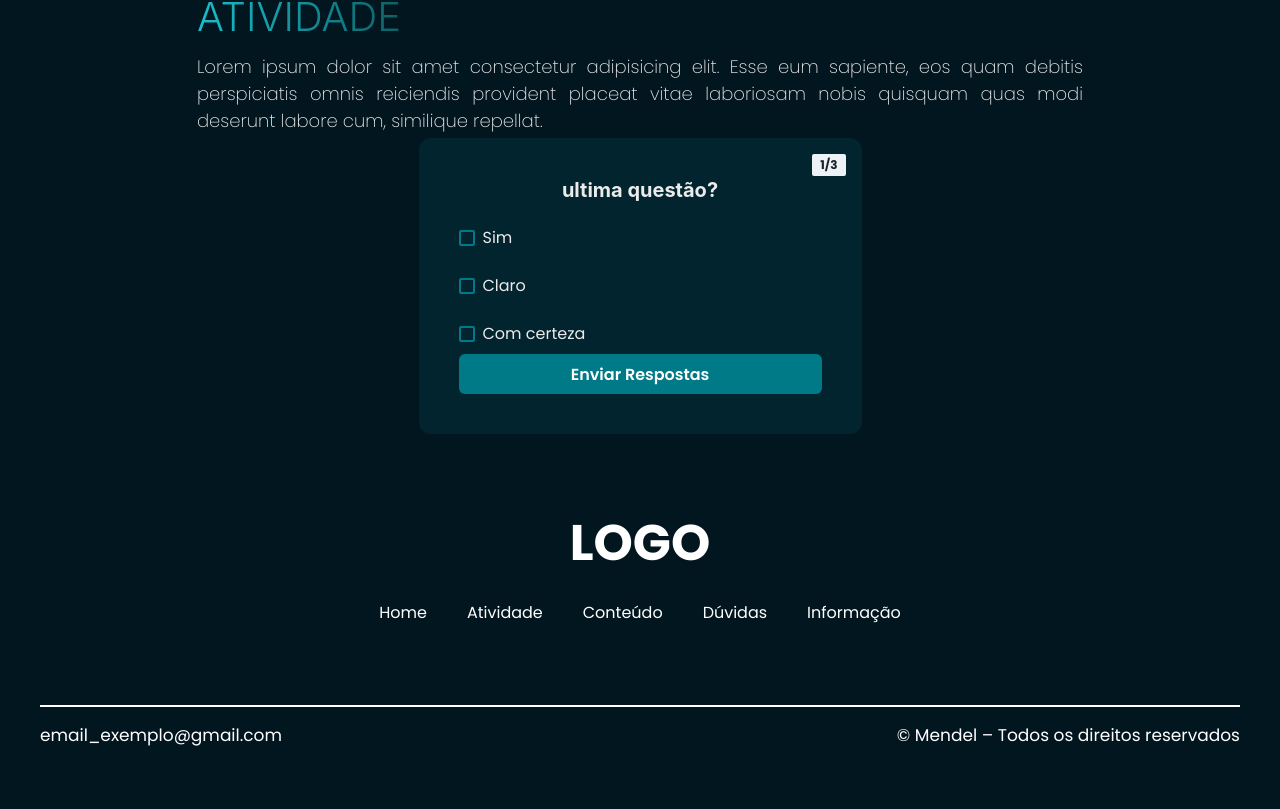
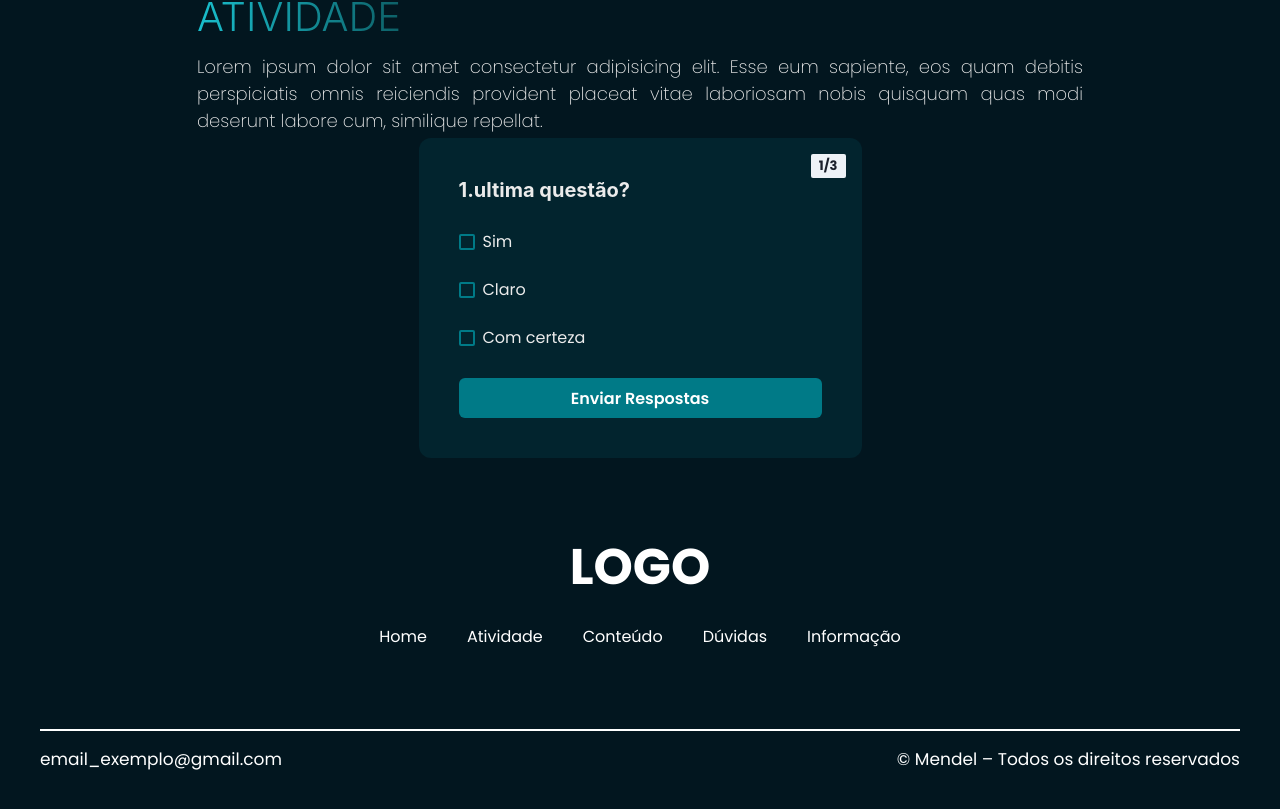
Before and after one commit to Matheus1415/Mendel, a React (Vite) app: page /cromossomo in a window 1280 px wide. Shown: the part 3527-4336 px from the top of the page. Built offline with nearby package versions, Linux system fonts and the light colour scheme.

Commit message:
Melhora no design do componente quiz

```diff
--- a/src/components/Quiz/Options.jsx
+++ b/src/components/Quiz/Options.jsx
@@ -35,8 +35,8 @@ export function Options({questionType, questionOptions}){
                     return options.map( (option, index) => {
                         return(
                             <FormControl key={index} isRequired display='flex' alignItems='center' justifyContent='space-between'>
-                                <FormLabel m='0' p='0.75rem' w='fit-content'>{option.InputField}:</FormLabel>
-                                <Input type='text' required name={option.InputField} flexGrow='1' maxLength={option.isCorrectValue.length}/>
+                                <FormLabel m='0' p='0.75rem' pl={0} w='fit-content'>{option.InputField}:</FormLabel>
+                                <Input type='text' required name={option.InputField} flexGrow='1' maxLength={option.isCorrectValue.length} border="1px #007A8780 solid" bgColor="#01414C85" _hover={{borderColor:'#01414C'}}/>
                             </FormControl>
                         )
                     } )
--- a/src/components/Quiz/ResultsRow.jsx
+++ b/src/components/Quiz/ResultsRow.jsx
@@ -20,13 +20,13 @@ export function ResultsRow({ questionHistory, isPopoverOpenned, onClose, openPop
 
                 >
                     <PopoverTrigger>
-                        <Badge onClick={openPopoverFunction} bg={answeredCorrectly ? 'teal.500' : 'red.500'} color='white' minW='100px' textAlign='center' cursor='pointer'>{answeredCorrectly ? 'Certo' : 'Errado'}</Badge>
+                        <Badge onClick={openPopoverFunction} bg={answeredCorrectly ? 'teal.500' : 'red.500'} color='white' minW='100px' borderRadius="2px" textAlign='center' cursor='pointer'>{answeredCorrectly ? 'Certo' : 'Errado'}</Badge>
                     </PopoverTrigger>
                     <PopoverContent style={{width: '300px'}}>
                         <PopoverHeader textDecoration='underline' fontWeight="medium">Explicação:</PopoverHeader>
                         <PopoverArrow />
                         <PopoverCloseButton/>
-                        <PopoverBody textDecoration={explanation || "underline"} textColor={explanation || "red.500"}>{explanation ? explanation : "Explicação não definida!" }</PopoverBody>
+                        <PopoverBody textDecoration={Boolean(explanation)} textColor={explanation || "red.600"}>{explanation ? explanation : "Explicação não definida!" }</PopoverBody>
                     </PopoverContent>
                 </Popover>
             </>
--- a/src/components/Quiz/index.jsx
+++ b/src/components/Quiz/index.jsx
@@ -1,3 +1,4 @@
+//fundo vermelho, tem como passar da primeira questão mas não das outras, tamanho minimo
 import {
     Heading,
     VStack,
@@ -35,7 +36,7 @@ export function Quiz({questions}){
         //aqui vão as estilizações que devem ser feitas com base no state zoomedImage
         image: {
             initial: {scale: 1.0},
-            zoomed: { position:'fixed' , top:'50%',left:'50%',transform: 'translate(-50%,-50%)', zIndex: '10000'}
+            zoomed: { position:'fixed' , top:'50%', left:'50%',transform: 'translate(-50%,-50%)', zIndex: '10000'}
         },
         div: {
             initial: {opacity: 0, display: 'none'},
@@ -163,8 +164,8 @@ export function Quiz({questions}){
             {
                 !showResults ? (
                     <Box as='form' p={['5', '10']}  onSubmit={submitQuestion} style={{position:'relative', margin: 0, backgroundColor:'transparent', borderRadius:0 }} >
-                        <Badge position="absolute" top={['0.5rem',"1rem"]} right={['0.5rem',"1rem"]} py='0.125rem' px='0.5rem'>{`${currentQuestion}/${questions.length}`}</Badge>
-                        <Heading size='md' mb='1.5rem' textAlign='center'>{questions[currentQuestion - 1].question}</Heading>
+                        <Badge position="absolute" fontSize="small" top={['0.5rem',"1rem"]} right={['0.5rem',"1rem"]} py='0.125rem' px='0.5rem'>{`${currentQuestion}/${questions.length}`}</Badge>
+                        <Heading size='md' mb='1.5rem' textAlign='left' textTransform="none" >{currentQuestion}.{questions[currentQuestion - 1].question}</Heading>
 
                         {questions[currentQuestion - 1].image && (
                             <>
@@ -179,8 +180,8 @@ export function Quiz({questions}){
                                             left='0'
                                             right='0'
                                             bottom='0'
-                                            opacity='0.8'
-                                            backgroundColor='red'
+                                            opacity='0.5'
+                                            backgroundColor='black'
                                             zIndex='10000'
                                         >
                                         </Box>
@@ -206,7 +207,7 @@ export function Quiz({questions}){
                             </>
                         ) }
 
-                            <VStack spacing='24px' alignItems='flex-start' my='2'>
+                            <VStack gap={6} my={7} alignItems='flex-start'>
 
                                 {
                                     <Options
```
Also changed, not shown: src/data/question-mock.json (line endings or trailing spaces).
